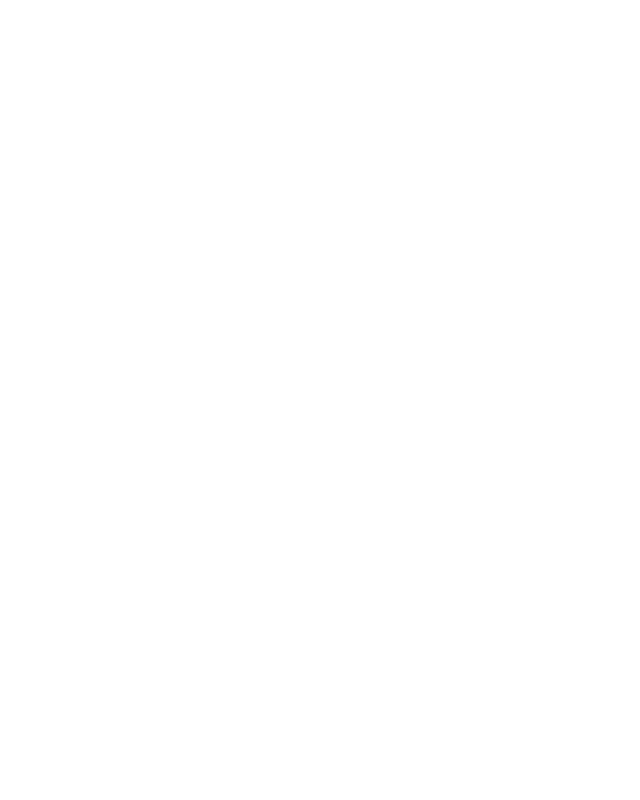
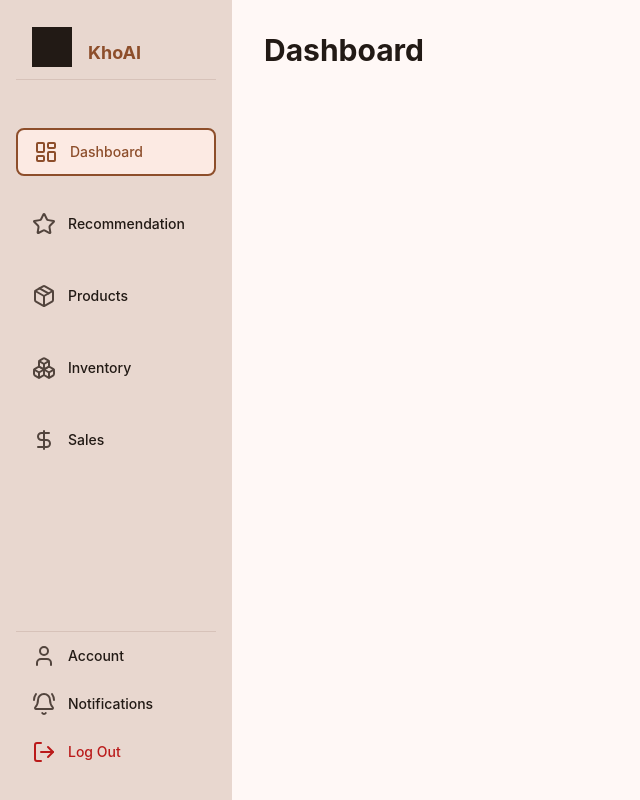
Before and after one commit to ngkhanggg/kho-ai, a React (Vite) app in the folder frontend/: page /dashboard in a window 1280 px wide. Before the commit this address had no page. Shown: the whole page, without its empty margins (0-640 px from the left). Built offline with nearby package versions, Linux system fonts and the light colour scheme.

Commit message:
fix(auth): merge and fix routers error

```diff
--- a/frontend/src/App.tsx
+++ b/frontend/src/App.tsx
@@ -1,11 +1,20 @@
 import { Navigate, Route, Routes } from "react-router-dom";
 import AppLayout from "./components/layout/AppLayout";
+import AuthLayout from "./features/auth/AuthLayout";
+import SignInPage from "./features/auth/SignInPage";
+import SignUpPage from "./features/auth/SignUpPage";
 import PlaceholderPage from "./components/PlaceholderPage";
 
 export default function App() {
     return (
         <Routes>
-            {/* Pages without the sidebar */}
+            {/* Authentication Module */}
+            <Route element={<AuthLayout />}>
+                <Route path="signin" element={<SignInPage/>} />
+                <Route path="signup" element={<SignUpPage/>} />
+            </Route>
+
+            {/* Main Features */}
             <Route element={<AppLayout />}>
                 <Route path="/dashboard" element={<PlaceholderPage title="Dashboard" />}></Route>
                 <Route path="/recommendation" element={<PlaceholderPage title="Recommendations" />}></Route>
@@ -15,8 +24,8 @@ export default function App() {
                 <Route path="/account" element={<PlaceholderPage title="Account" />}></Route>
                 <Route path="/notifications" element={<PlaceholderPage title="Notifications" />}></Route>
             </Route>
+            <Route path="/" element={<Navigate to="/dashboard" />}></Route>
 
-            <Route path="/" element={<Navigate to="/dashboard" />}></Route>
         </Routes>
     )
 }
--- a/frontend/src/main.tsx
+++ b/frontend/src/main.tsx
@@ -1,26 +1,13 @@
 import { StrictMode } from 'react'
 import { createRoot } from 'react-dom/client'
-import { BrowserRouter } from 'react-router-dom'
 import App from './App'
 import './styles.css'
-import App from './App'
-
-import { BrowserRouter, Routes, Route } from 'react-router-dom'
-import AuthLayout from './features/auth/AuthLayout'
-import SignInPage from './features/auth/SignInPage'
-import SignUpPage from './features/auth/SignUpPage'
+import { BrowserRouter} from 'react-router-dom'
 
 createRoot(document.getElementById('root')!).render(
   <StrictMode>
     <BrowserRouter>
-      <Routes>
-        <Route index element={<App />} />
-
-        <Route element={<AuthLayout />}>
-          <Route path="signin" element={<SignInPage/>} />
-          <Route path="signup" element={<SignUpPage/>} />
-        </Route>
-      </Routes>
+      <App />
     </BrowserRouter>
   </StrictMode>,
 )
```
